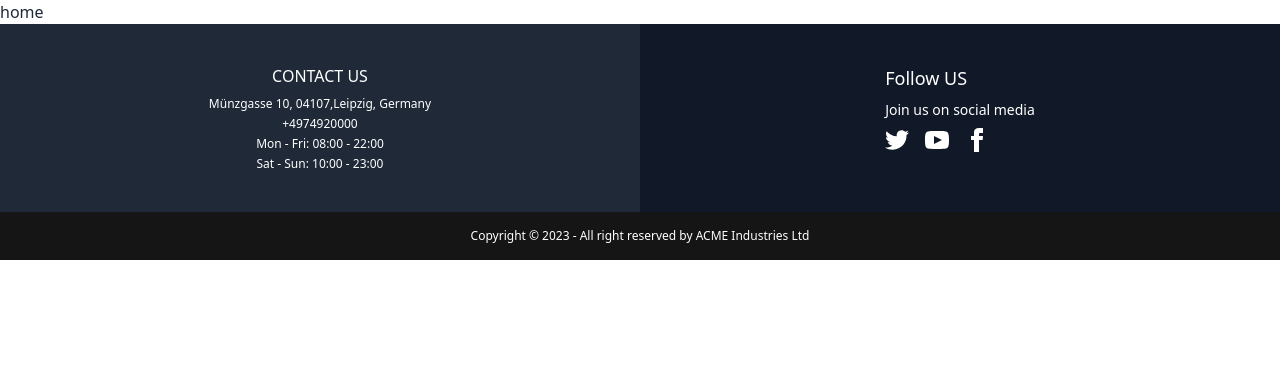
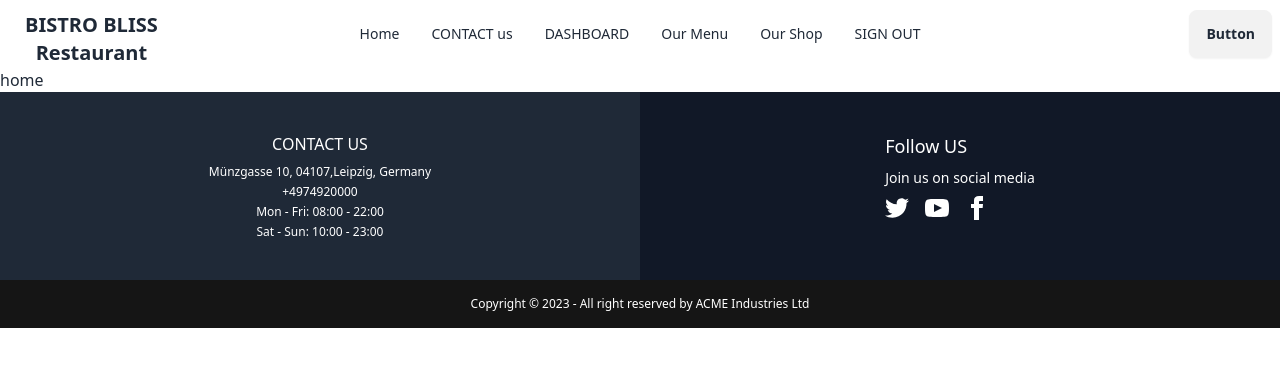
Before and after one commit to Afsana-Tasnim-Juha/bistro-bliss-restaurant, a React (Vite) app: page / in a window 1280 px wide. Shown: the top 366 px of the page. Built offline with nearby package versions, Linux system fonts and the light colour scheme.

Commit message:
navBar completed

```diff
--- a/src/Layout/Main.jsx
+++ b/src/Layout/Main.jsx
@@ -1,10 +1,12 @@
 import { Outlet } from "react-router-dom";
 import Footer from "../Pages/Shared/Footer/Footer";
+import NavBar from "../Pages/Shared/NavBar/NavBar";
 
 
 const Main = () => {
     return (
         <div>
+            <NavBar></NavBar>
             <Outlet></Outlet>
             <Footer></Footer>
         </div>
--- /dev/null
+++ b/src/Pages/Shared/NavBar/NavBar.jsx
@@ -0,0 +1,42 @@
+import { Link } from "react-router-dom";
+
+
+
+const NavBar = () => {
+    const navLinks = <>
+        <li><Link>Home</Link></li>
+        <li><Link>CONTACT us</Link></li>
+        <li><Link>DASHBOARD</Link></li>
+        <li><Link>Our Menu</Link></li>
+        <li><Link>Our Shop</Link></li>
+        <li><Link>SIGN OUT</Link></li>
+    </>
+    return (
+        <>
+            <div className="navbar bg-base-100">
+                <div className="navbar-start">
+                    <div className="dropdown">
+                        <div tabIndex={0} role="button" className="btn btn-ghost lg:hidden">
+                            <svg xmlns="http://www.w3.org/2000/svg" className="h-5 w-5" fill="none" viewBox="0 0 24 24" stroke="currentColor"><path strokeLinecap="round" strokeLinejoin="round" strokeWidth="2" d="M4 6h16M4 12h8m-8 6h16" /></svg>
+                        </div>
+                        <ul tabIndex={0} className="menu menu-sm dropdown-content mt-3 z-[1] p-2 shadow bg-base-100 rounded-box w-52">
+                            {navLinks}
+                        </ul>
+                    </div>
+                    <a className="btn btn-ghost text-xl">BISTRO BLISS <br />Restaurant</a>
+                </div>
+                <div className="navbar-center hidden lg:flex">
+                    <ul className="menu menu-horizontal px-1">
+                        {navLinks}
+                    </ul>
+                </div>
+                <div className="navbar-end">
+                    <a className="btn">Button</a>
+                </div>
+            </div>
+
+        </>
+    );
+};
+
+export default NavBar;
```
